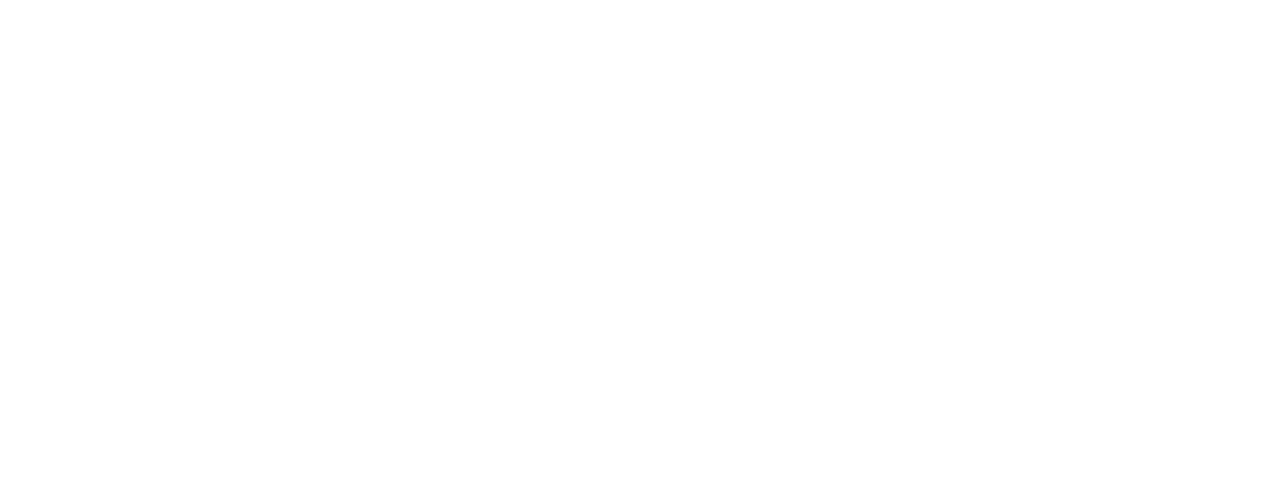
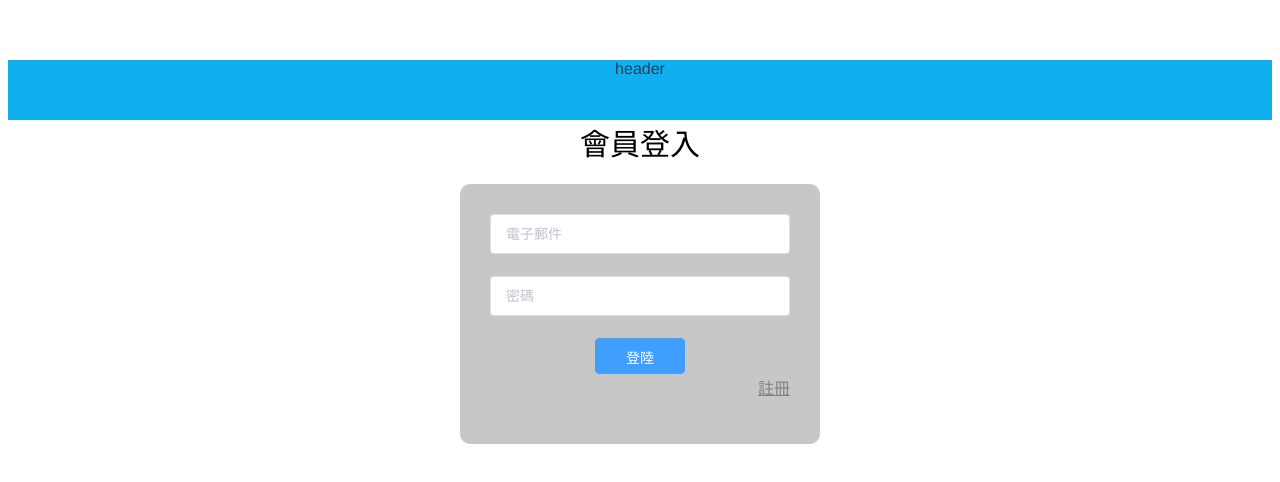
Before and after one commit to YoLo9803/sms_provider, a Vue app: page / in a window 1280 px wide. Shown: the top 482 px of the page. Built offline with nearby package versions, Linux system fonts and the light colour scheme.

Commit message:
新增登入頁面, header待完成

```diff
--- /dev/null
+++ b/src/pages/common/header.vue
@@ -0,0 +1,12 @@
+<template>
+    <div>
+        <el-header class="header">header</el-header>
+        <router-view></router-view>
+    </div>
+</template>
+
+<style scoped lang='scss'>
+    .header {
+        background-color: #0fb0ef;
+    }
+</style>
--- /dev/null
+++ b/src/pages/login.vue
@@ -0,0 +1,101 @@
+<template>
+    <div>
+        <div class='login-title'>會員登入</div>
+        <div class='login-form'>
+            <el-form :model="ruleForm" :rules="rules" ref="ruleForm" >
+                <el-form-item prop="account">
+                    <el-input v-model="ruleForm.account" placeholder='電子郵件'></el-input>
+                </el-form-item>
+                <el-form-item prop='password'>
+                    <el-input v-model="ruleForm.password" placeholder="密碼"></el-input>
+                </el-form-item>
+                <div v-if="errorInfo">
+                    <span style="color: red">{{errInfo}}</span>
+                </div>
+                <div>
+                    <el-button class='login-button' type="primary" @click="submitForm('ruleForm')">登陸</el-button>
+                </div>
+                    <router-link class='register-router-link' to='register'>註冊</router-link>
+            </el-form>
+        </div>
+    </div>
+</template>
+
+<script>
+export default {
+    data(){
+        return {
+            errorInfo : false,
+            ruleForm: {
+                    account: '',
+                    password: '',
+            },
+            rules: {
+                account: [
+                    { required: true, message: '請輸入電子郵件', trigger: 'blur' },
+                    {
+                        required: true,
+                        pattern: /^[a-zA-Z0-9.!#$%&'*+/=?^_`{|}~-]+@[a-zA-Z0-9](?:[a-zA-Z0-9-]{0,61}[a-zA-Z0-9])?(?:\.[a-zA-Z0-9](?:[a-zA-Z0-9-]{0,61}[a-zA-Z0-9])?)*$/,
+                        message: '請輸入電子郵件格式',
+                        trigger: 'blur'
+                    }
+                ],
+                password: [
+                    { required: true, message: '請輸入密碼', trigger: 'blur' },
+                    { min: 2, max: 18, message: '密碼長度應為2~18個字元'}
+                ]
+            }
+        };
+    },
+    methods: {
+        submitForm(formName){
+            this.$refs[formName].validate((valid) => {
+                if (valid) {
+                    console.log('sucess!!');
+                    // 之後錯誤的話, 用這兩行
+                    // this.errorInfo = true;
+                    // this.errInfo = '錯誤';
+                }
+                else{
+                    console.log('error submit!!');
+                }
+            });
+        }
+    }
+}
+</script>
+
+<style scoped lang="scss">
+    .login-title{
+        // position: relative;
+        // top:40%;
+        // width:100%;
+        // margin-top: -230px;
+        text-align: center;
+        font-size:30px;
+        color: black;
+    }
+    .login-button{
+        text-align: center;
+        width:30%;
+        height:36px;
+    }
+    .register-router-link{
+        font-size:16px;
+        line-height:30px;
+        color: gray;
+        cursor: pointer;
+        float:right;
+    }
+    .login-form{
+        position: relative;
+        left:50%;
+        top:20px;
+        width:300px;
+        height:200px;
+        padding:30px;
+        transform:translateX(-50%);
+        border-radius: 10px;
+        background: rgb(199, 199, 198);
+    }
+</style>
--- a/src/pages/page.vue
+++ /dev/null
@@ -1,36 +0,0 @@
-<template>
-    <div id="app">
-        <el-container>
-        <el-header class="header">我是header</el-header>
-        <el-container class="content">
-            <el-aside class="aside">
-                <el-button type='primary'>測試按鈕</el-button>
-            </el-aside>
-            <el-main class="main">Main</el-main>
-        </el-container>
-        </el-container>
-    </div>
-</template>
-
-<script>
-export default {
-    data(){
-        return {};
-    }
-}
-</script>
-
-<style lang="scss">
-.header {
-  background-color: #0fb0ef;
-}
-.content {
-  height:calc(100vh - 50px);
-  .aside {
-    width: 200px;
-  }
-  .main {
-    background-color: #e8e5e5;
-  }
-}
-</style>
--- /dev/null
+++ b/src/pages/register.vue
@@ -0,0 +1,61 @@
+<template>
+    <div>
+        <div class='register-title'>會員註冊</div>
+        <div class='register-form'>
+            <el-form>
+                <el-form-item prop="account">
+                    <el-input placeholder='帳號'></el-input>
+                </el-form-item>
+                <el-form-item>
+                    <el-input placeholder="密碼"></el-input>
+                </el-form-item>
+                <div>
+                    <el-button class='register-button' type="primary">註冊</el-button>
+                </div>
+            </el-form>
+        </div>
+    </div>
+</template>
+
+<script>
+export default {
+    data(){
+        return {};
+    }
+}
+</script>
+
+<style scoped lang="scss">
+    .register-title{
+        // position: relative;
+        // top:40%;
+        // width:100%;
+        // margin-top: -230px;
+        text-align: center;
+        font-size:30px;
+        color: black;
+    }
+    .register-button{
+        text-align: center;
+        width:30%;
+        height:36px;
+    }
+    .register-router-link{
+        font-size:16px;
+        line-height:30px;
+        color: gray;
+        cursor: pointer;
+        float:right;
+    }
+    .register-form{
+        position: relative;
+        left:50%;
+        top:20px;
+        width:300px;
+        height:200px;
+        padding:30px;
+        transform:translateX(-50%);
+        border-radius: 10px;
+        background: rgb(199, 199, 198);
+    }
+</style>
--- a/src/router/index.js
+++ b/src/router/index.js
@@ -1,8 +1,6 @@
 // 載入官方的元件
 import Vue from 'vue';
 import VueRouter from 'vue-router';
-import HelloWorld from '@/components/HelloWorld';
-import Page from '@/pages/page';
 
 Vue.use(VueRouter);
 
@@ -12,13 +10,20 @@ export default new VueRouter({
     routes: [
         {
             name: '首頁', // 元件呈現的名稱
-            path: '/index', // 對應的虛擬路徑
-            component: HelloWorld, // 對應的元件
-        },
-        {
-            name: '分頁',
-            path: '/page',
-            component: Page,
+            path: '/', // 對應的虛擬路徑
+            component: () => import('@/pages/common/header'),
+            children:[
+                {
+                    name:'登入',
+                    path:'',
+                    component: () => import('@/pages/login'),
+                },
+                {
+                    name:'註冊',
+                    path:'register',
+                    component: () => import('@/pages/register'),
+                }
+            ]
         }
             // children:[
             //     {
```
